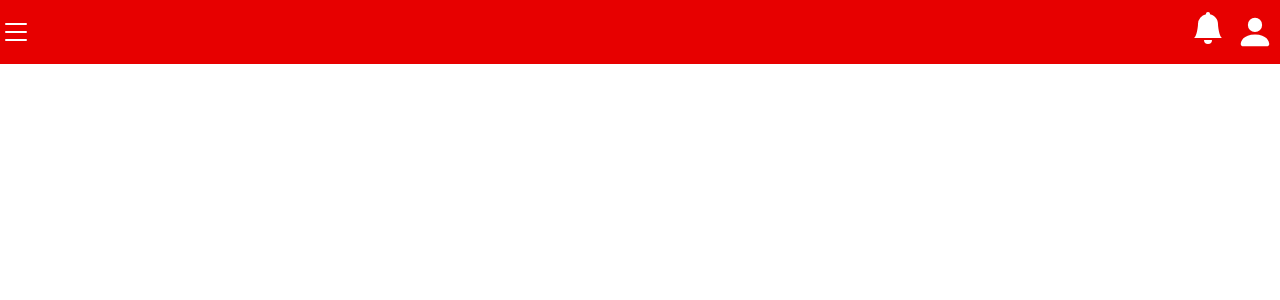
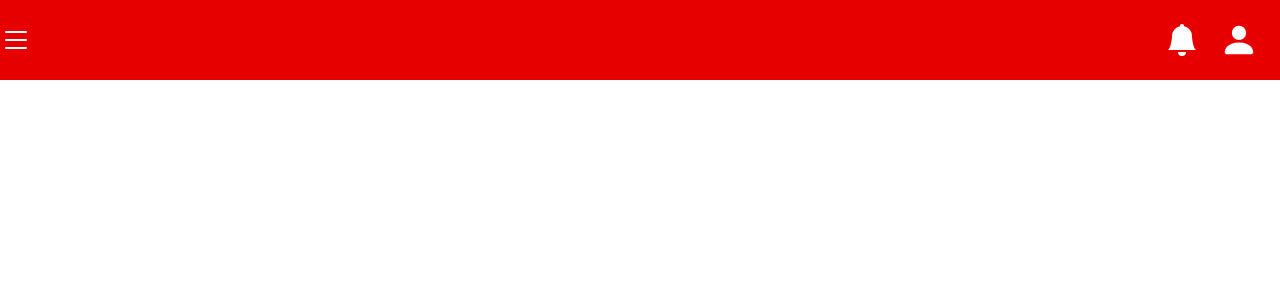
Before and after one commit to PeyPeyPG/CS-4485-Project, a React (Create React App) app in the folder pill-pal/: page /home/patient in a window 1280 px wide. Shown: the top 300 px of the page. Built offline with nearby package versions, Linux system fonts and the light colour scheme.

Commit message:
Fixed spacing in Navbar header. Prevented logout button from overflowing off right of screen.

```diff
--- a/pill-pal/src/components/Navbar.css
+++ b/pill-pal/src/components/Navbar.css
@@ -1,17 +1,21 @@
 .navbar{
     text-align: left;
     background-color: #E70000;
-    height: 4rem;
+    height: 5rem;
     display: flex;
-    justify-content: start;
+    justify-content: space-between;
     align-items: center;
-    padding: .5rem;
+    padding: 1rem;
     color: white;
+    width: 100%;
 }
 .right-section{
-    margin-left: 88%;
     display: flex;
-    column-gap: .4rem;
+    align-items: center;
+    justify-content: flex-end; /* Align items to the right */
+    gap: 1rem; /* Add spacing between elements */
+    margin-right: 1rem; /* Add some margin to prevent overflow */
+    flex-wrap: nowrap; /* Prevent wrapping of elements */
 }
 .nav-dropdown{
     position: relative;
--- a/pill-pal/src/components/ProviderNavbar.css
+++ b/pill-pal/src/components/ProviderNavbar.css
@@ -1,17 +1,21 @@
 .provider-navbar{
     text-align: left;
     background-color: #0017e7;
-    height: 4rem;
+    height: 5rem;
     display: flex;
-    justify-content: start;
+    justify-content: space-between;
     align-items: center;
-    padding: .5rem;
+    padding: 1rem;
     color: white;
+    width: 100%;
 }
 .provider-right-section{
-    margin-left: 88%;
     display: flex;
-    column-gap: .4rem;
+    align-items: center;
+    justify-content: flex-end; /* Align items to the right */
+    gap: 1rem; /* Add spacing between elements */
+    margin-right: 1rem; /* Add some margin to prevent overflow */
+    flex-wrap: nowrap; /* Prevent wrapping of elements */
 }
 .provider-nav-dropdown{
     position: relative;
```
Also changed, not shown: pill-pal/src/components/Navbar.js (indentation only).
